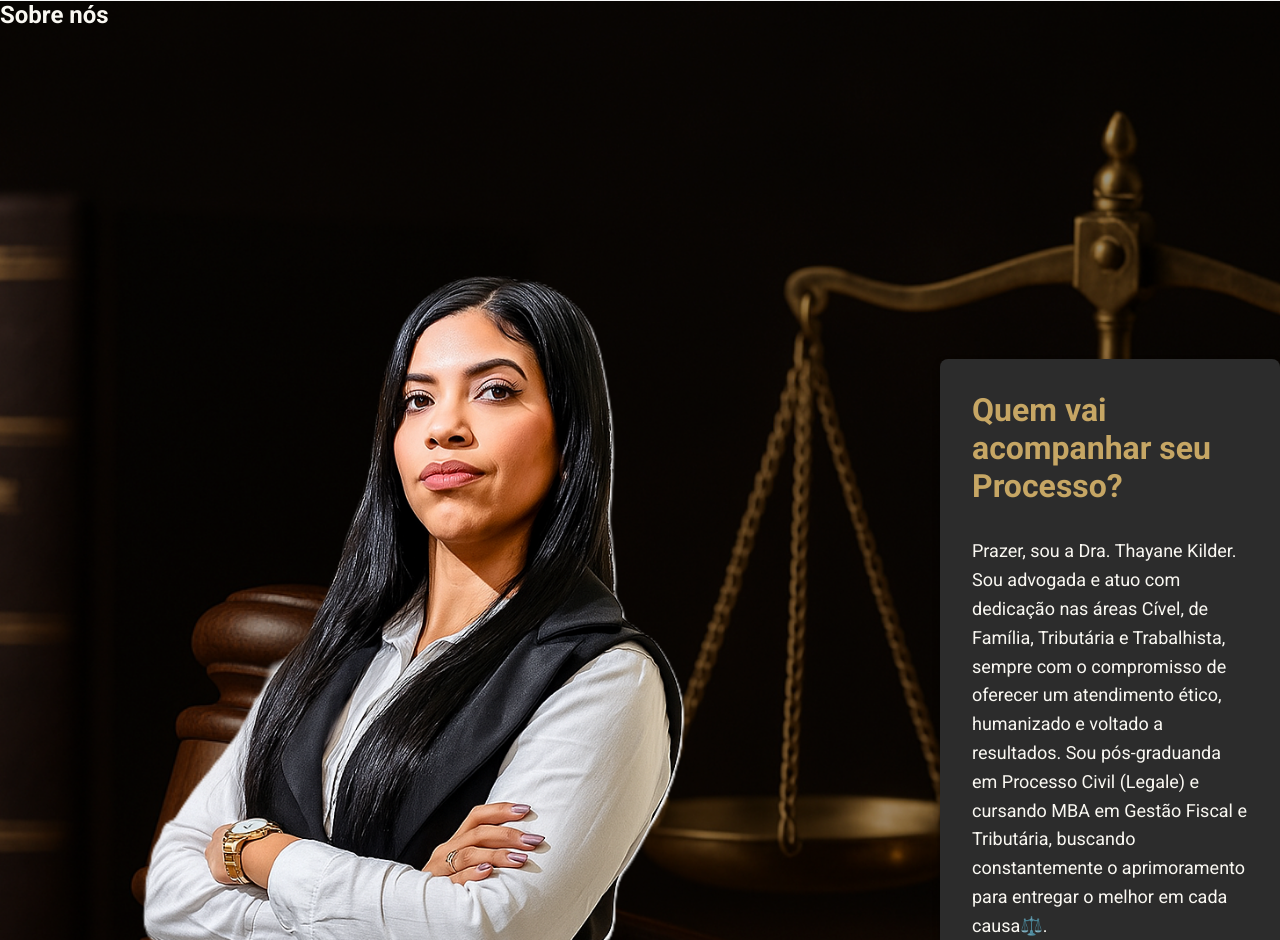
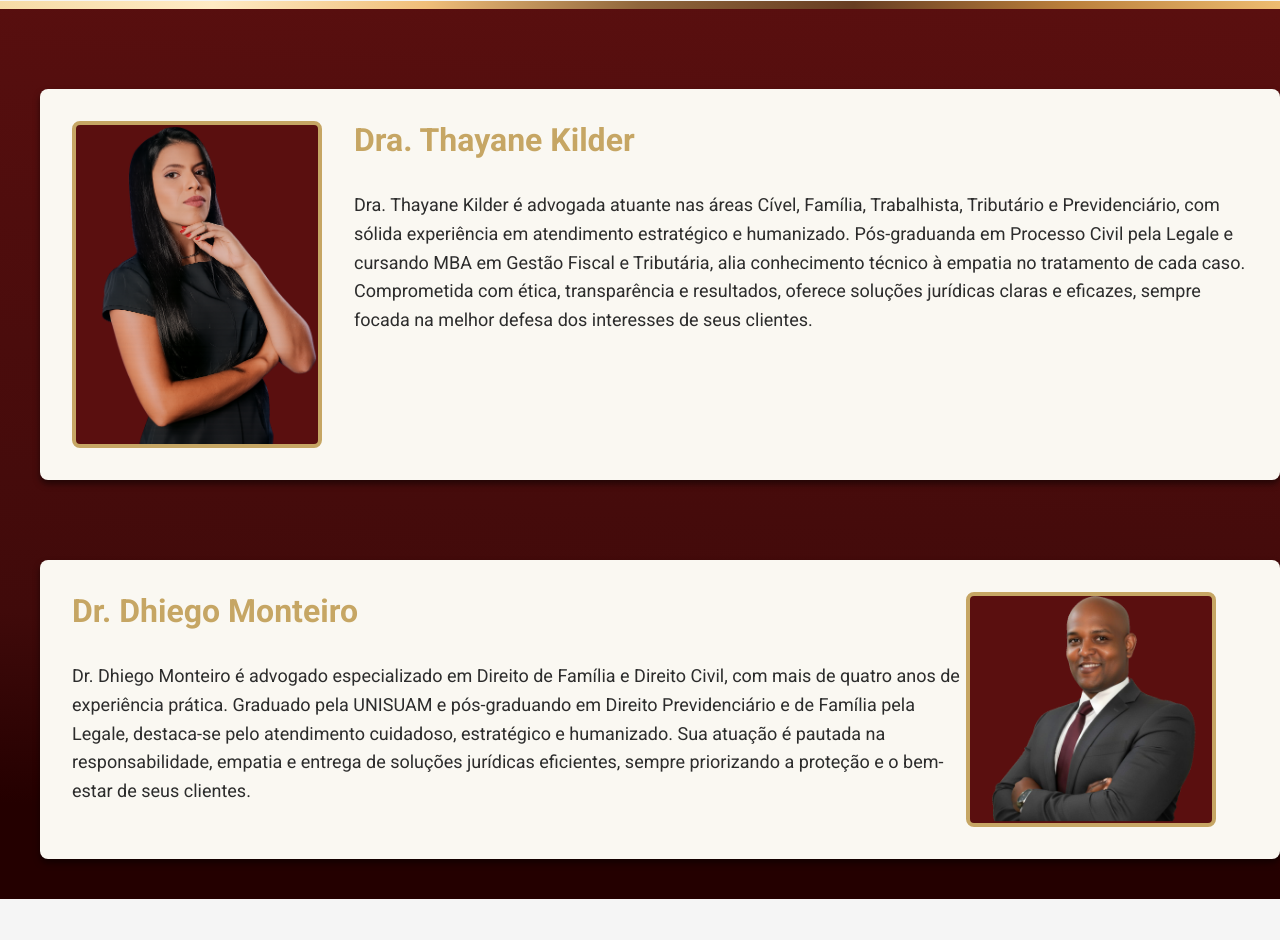
Before and after one commit to Danilo302/advocate-website, a React (Create React App) app: page / in a window 1280 px wide. Shown: the part 1860-2800 px from the top of the page. Built offline with nearby package versions, Linux system fonts and the light colour scheme.

Commit message:
Update About section with new profiles and enhanced styling; improve Home and PracticeAreas responsiveness

```diff
--- a/src/containers/About/index.tsx
+++ b/src/containers/About/index.tsx
@@ -1,33 +1,43 @@
-import Perfil from '../../assets/images/hero.png'
-import Button from '../../components/Button'
-import { ProfileImage } from '../Home/styles'
 import { AboutContainer, Content, SectionAbout } from './styles'
+import Profile from '../../assets/images/profile.png'
+import Profile2 from '../../assets/images/profile2.png'
 
 const About = () => {
   return (
-    <SectionAbout className="background-dark">
-      <h2>Sobre nós</h2>
+    <SectionAbout>
       <AboutContainer className="container">
-        <div>
-          <ProfileImage src={Perfil} alt="" />
-        </div>
-        <div>
-          <Content>
-            <h2>Quem vai acompanhar seu Processo?</h2>
+        <Content>
+          <img src={Profile} alt="" />
+          <div>
+            <h2>Dra. Thayane Kilder</h2>
             <p>
-              Prazer, sou a Dra. Thayane Kilder. Sou advogada e atuo com
-              dedicação nas áreas Cível, de Família, Tributária e Trabalhista,
-              sempre com o compromisso de oferecer um atendimento ético,
-              humanizado e voltado a resultados. Sou pós-graduanda em Processo
-              Civil (Legale) e cursando MBA em Gestão Fiscal e Tributária,
-              buscando constantemente o aprimoramento para entregar o melhor em
-              cada causa⚖️.
+              Dra. Thayane Kilder é advogada atuante nas áreas Cível, Família,
+              Trabalhista, Tributário e Previdenciário, com sólida experiência
+              em atendimento estratégico e humanizado. Pós-graduanda em Processo
+              Civil pela Legale e cursando MBA em Gestão Fiscal e Tributária,
+              alia conhecimento técnico à empatia no tratamento de cada caso.
+              Comprometida com ética, transparência e resultados, oferece
+              soluções jurídicas claras e eficazes, sempre focada na melhor
+              defesa dos interesses de seus clientes.
             </p>
-          </Content>
-          <div className="button-area">
-            <Button>Fale agora com a advogada</Button>
           </div>
-        </div>
+        </Content>
+        <Content>
+          <div>
+            <h2>Dr. Dhiego Monteiro</h2>
+            <p>
+              Dr. Dhiego Monteiro é advogado especializado em Direito de Família
+              e Direito Civil, com mais de quatro anos de experiência prática.
+              Graduado pela UNISUAM e pós-graduando em Direito Previdenciário e
+              de Família pela Legale, destaca-se pelo atendimento cuidadoso,
+              estratégico e humanizado. Sua atuação é pautada na
+              responsabilidade, empatia e entrega de soluções jurídicas
+              eficientes, sempre priorizando a proteção e o bem-estar de seus
+              clientes.
+            </p>
+          </div>
+          <img src={Profile2} alt="" />
+        </Content>
       </AboutContainer>
     </SectionAbout>
   )
--- a/src/containers/About/styles.ts
+++ b/src/containers/About/styles.ts
@@ -1,43 +1,53 @@
 import styled from 'styled-components'
 import { colors } from '../../styles'
-import backgroundAbout from '../../assets/images/background-about.png'
 
 export const SectionAbout = styled.section`
-  background-image: url(${backgroundAbout});
-  background-size: cover;
-  background-position: center;
-  position: relative;
+  background-color: ${colors.primary};
+  background: #020024;
+background: linear-gradient(3deg, rgba(36, 0, 0, 1) 10%, rgba(64, 10, 10, 1) 30%, rgba(90, 15, 15, 1)
+100%);
+startColorstr="#020024",
+endColorstr="#5A0FOF",
+GradientType=0
+)
+  width: 100%;
+  min-height: 100vh;
 
-  &::before {
-    content: '';
-    position: absolute;
-    top: 0;
-    left: 0;
-    right: 0;
-    bottom: 0;
-    background: rgba(0, 0, 0, 0.4);
-    z-index: 1;
-  }
-
-  > * {
-    position: relative;
-    z-index: 2;
-  }
+  border-top: 8px solid transparent;
+  border-image: linear-gradient(
+      to right,
+      #f6dba6,
+      #ffebc4,
+      #f0be79,
+      #8f653b,
+      #673d22,
+      #ba7f3b,
+      #eebc70
+    )
+    1;
+  display: flex;
+  align-items: center;
+  justify-content: center;
 `
 
 export const AboutContainer = styled.div`
   display: flex;
+  flex-direction: column;
   align-items: center;
-  padding-top: 80px;
+  justify-content: center;
+  width: 100%;
+  height: 100%;
 `
 export const Content = styled.div`
-  background-color: ${colors.secondary};
+  background-color: ${colors.alternative};
   border-radius: 8px;
   padding: 32px;
   margin-left: 40px;
   height: fit-content;
   box-shadow: 0 4px 6px rgba(0, 0, 0, 0.5);
   margin-bottom: 40px;
+  margin-top: 40px;
+  display: flex;
 
   h2 {
     font-size: 32px;
@@ -47,7 +57,16 @@ export const Content = styled.div`
 
   p {
     font-size: 18px;
-    color: ${colors.alternative};
+    color: ${colors.secondary};
     line-height: 1.6;
   }
+
+  img {
+    width: 250px;
+    height: auto;
+    border-radius: 8px;
+    margin-right: 32px;
+    background-color: ${colors.primary};
+    border: 4px solid ${colors.emphasis};
+  }
 `
--- a/src/containers/Home/index.tsx
+++ b/src/containers/Home/index.tsx
@@ -1,12 +1,5 @@
 import Button from '../../components/Button'
-import {
-  Description,
-  HomeContainer,
-  ProfileConteiner,
-  ProfileImage,
-  TextContainer,
-  Title
-} from './styles'
+import { Description, HomeContainer, TextContainer, Title } from './styles'
 // import Profile from '../../assets/images/teste.png'
 import Logo from '../../assets/images/Logo.png'
 
@@ -14,7 +7,6 @@ const Home = () => {
   return (
     <HomeContainer>
       <Description className="container">
-        <div>
         <Title>
           <img src={Logo} alt="Logo" />
         </Title>
@@ -24,15 +16,11 @@ const Home = () => {
             Fale Conosco no WhatsApp.
           </h2>
           <span>
-              Atuação Especializada em Direito Previdenciário para Conquistar
-              sua Aposentadoria de Forma Segura, Rápida e sem Erros
+            Atuação Especializada em Direito Previdenciário para Conquistar sua
+            Aposentadoria de Forma Segura, Rápida e sem Erros
           </span>
           <Button>Entre em contato</Button>
         </TextContainer>
-        </div>
-        {/* <ProfileConteiner>
-          <ProfileImage src={Profile} alt="" />
-        </ProfileConteiner> */}
       </Description>
     </HomeContainer>
   )
--- a/src/containers/Home/styles.ts
+++ b/src/containers/Home/styles.ts
@@ -8,8 +8,12 @@ export const HomeContainer = styled.main`
   background-image: url(${backgroundhero});
   background-repeat: no-repeat;
   background-size: cover;
+  position: relative;
+  justify-content: center;
 `
 export const Description = styled.div`
+  position: absolute;
+  z-index: 2;
 
   p {
     font-family: ${fonts.text};
@@ -17,7 +21,15 @@ export const Description = styled.div`
     font-weight: 700;
     color: ${colors.emphasis};
     text-align: left;
+  }
 
+  @media (max-width: 768px) {
+    padding: 0 20px;
+  }
+
+  @media (max-width: 480px) {
+    padding: 0 10px;
+  }
 `
 export const TextContainer = styled.div`
   display: flex;
@@ -40,6 +52,26 @@ export const TextContainer = styled.div`
     font-weight: 500;
     color: ${colors.emphasis};
   }
+
+  @media (max-width: 768px) {
+    h2 {
+      font-size: 24px;
+    }
+
+    span {
+      font-size: 16px;
+    }
+  }
+
+  @media (max-width: 480px) {
+    h2 {
+      font-size: 20px;
+    }
+
+    span {
+      font-size: 14px;
+    }
+  }
 `
 
 export const Title = styled.h1`
@@ -51,10 +83,16 @@ export const Title = styled.h1`
     width: 600px;
     height: auto;
   }
+
+  @media (max-width: 768px) {
+    img {
+      width: 400px;
+    }
+  }
+
+  @media (max-width: 480px) {
+    img {
+      width: 300px;
+    }
+  }
 `
-export const ProfileConteiner = styled.div``
-
-export const ProfileImage = styled.img`
-  width: 900px;
-  height: auto;
-`
--- a/src/containers/PracticeAreas/styles.ts
+++ b/src/containers/PracticeAreas/styles.ts
@@ -8,6 +8,15 @@ export const Title = styled.h2`
   display: flex;
   justify-content: center;
   margin: 40px 0 40px 0;
+  text-align: center;
+
+  @media (max-width: 768px) {
+    font-size: 36px;
+  }
+
+  @media (max-width: 480px) {
+    font-size: 28px;
+  }
 `
 export const PracticeAreasList = styled.ul`
   display: flex;
@@ -19,9 +28,37 @@ export const PracticeAreasList = styled.ul`
     border-right: 2px solid ${colors.emphasis};
     border-left: 2px solid ${colors.emphasis};
   }
+
+  @media (max-width: 768px) {
+    flex-direction: column;
+    align-items: center;
+
+    .item-divider {
+      border-right: none;
+      border-left: none;
+      border-top: 2px solid ${colors.emphasis};
+      border-bottom: 2px solid ${colors.emphasis};
+      width: 80%;
+      margin: 16px 0;
+    }
+  }
+
+  @media (max-width: 480px) {
+    .item-divider {
+      width: 100%;
+    }
+  }
 `
 export const PracticeAreaItem = styled.li`
   padding: 20px 32px;
+
+  @media (max-width: 768px) {
+    padding: 16px 24px;
+  }
+
+  @media (max-width: 480px) {
+    padding: 12px 16px;
+  }
 `
 export const DescriptionText = styled.span`
   display: block;
@@ -33,4 +70,15 @@ export const DescriptionText = styled.span`
   font-size: 24px;
   line-height: 1.6;
   font-weight: 700;
+
+  @media (max-width: 768px) {
+    font-size: 20px;
+    margin-bottom: 32px;
+    padding: 0 16px;
+  }
+
+  @media (max-width: 480px) {
+    font-size: 16px;
+    margin-bottom: 24px;
+  }
 `
```
Lines whose indentation alone changed are shown as unchanged.
